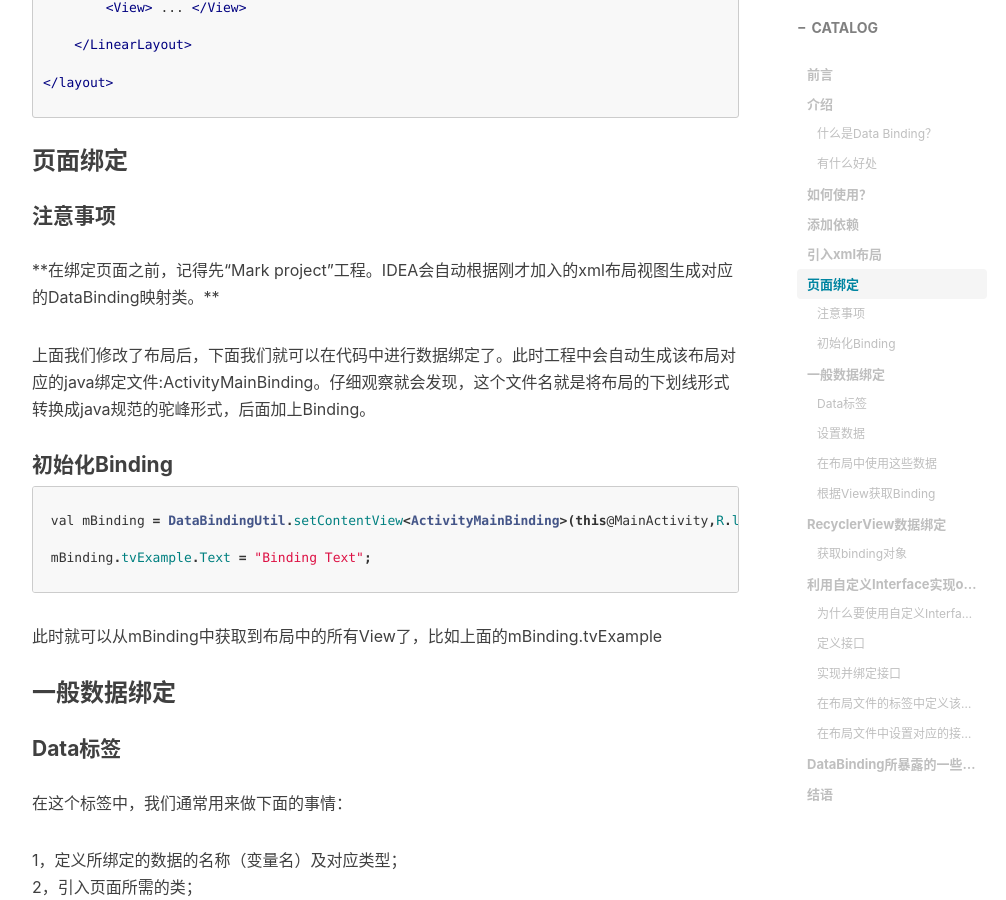
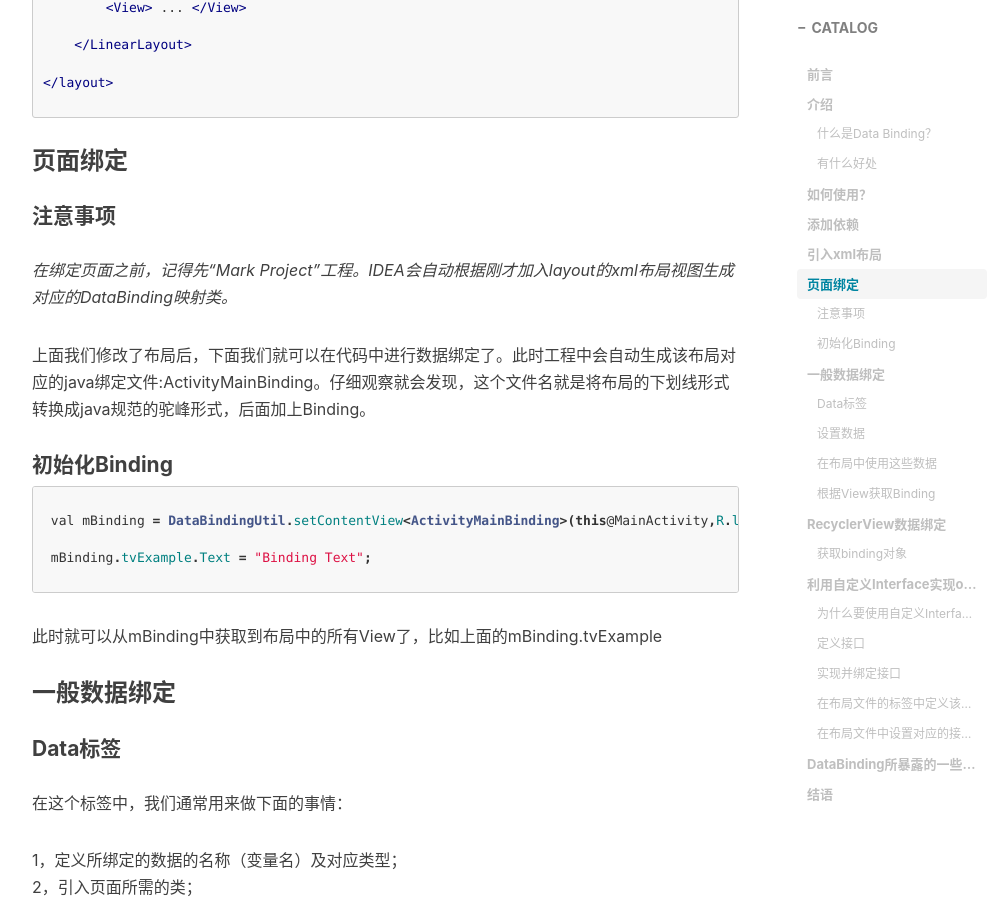
Before and after one commit to toeii/toeii.github.io, a Jekyll site: the page built from _posts/2019-08-07-Android JetPack全家桶(九)之DataBinding数据绑定.md, in a window 1280 px wide and 900 px high, scrolled down 2580 px. Shown: the whole window, without its empty margins (233-1239 px from the left). Built offline with Jekyll 4.4.1, drawn with Linux system fonts in a browser that asks for light colours; nearby versions of some CDN libraries; comment, search, counter and statistics services are not loaded.

Commit message:
update posts

```diff
--- a/_posts/2019-08-07-Android JetPack全家桶(九)之DataBinding数据绑定.md
+++ b/_posts/2019-08-07-Android JetPack全家桶(九)之DataBinding数据绑定.md
@@ -106,7 +106,7 @@ gradle.properties
 
 #### 注意事项
 
-**在绑定页面之前，记得先“Mark project”工程。IDEA会自动根据刚才加入<layout>的xml布局视图生成对应的DataBinding映射类。**
+*在绑定页面之前，记得先“Mark Project”工程。IDEA会自动根据刚才加入layout的xml布局视图生成对应的DataBinding映射类。*
 
 上面我们修改了布局后，下面我们就可以在代码中进行数据绑定了。此时工程中会自动生成该布局对应的java绑定文件:ActivityMainBinding。仔细观察就会发现，这个文件名就是将布局的下划线形式转换成java规范的驼峰形式，后面加上Binding。
 
```
